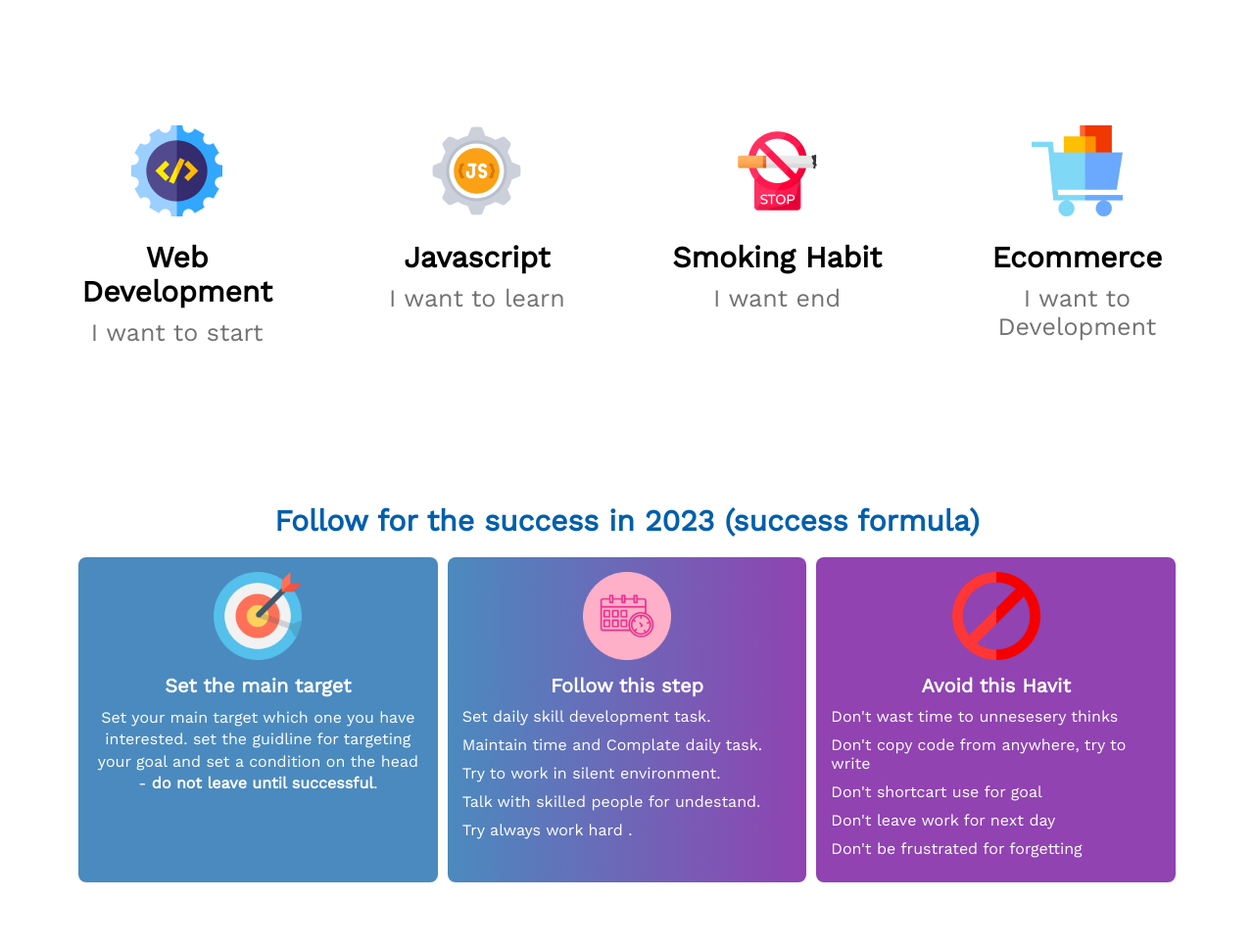
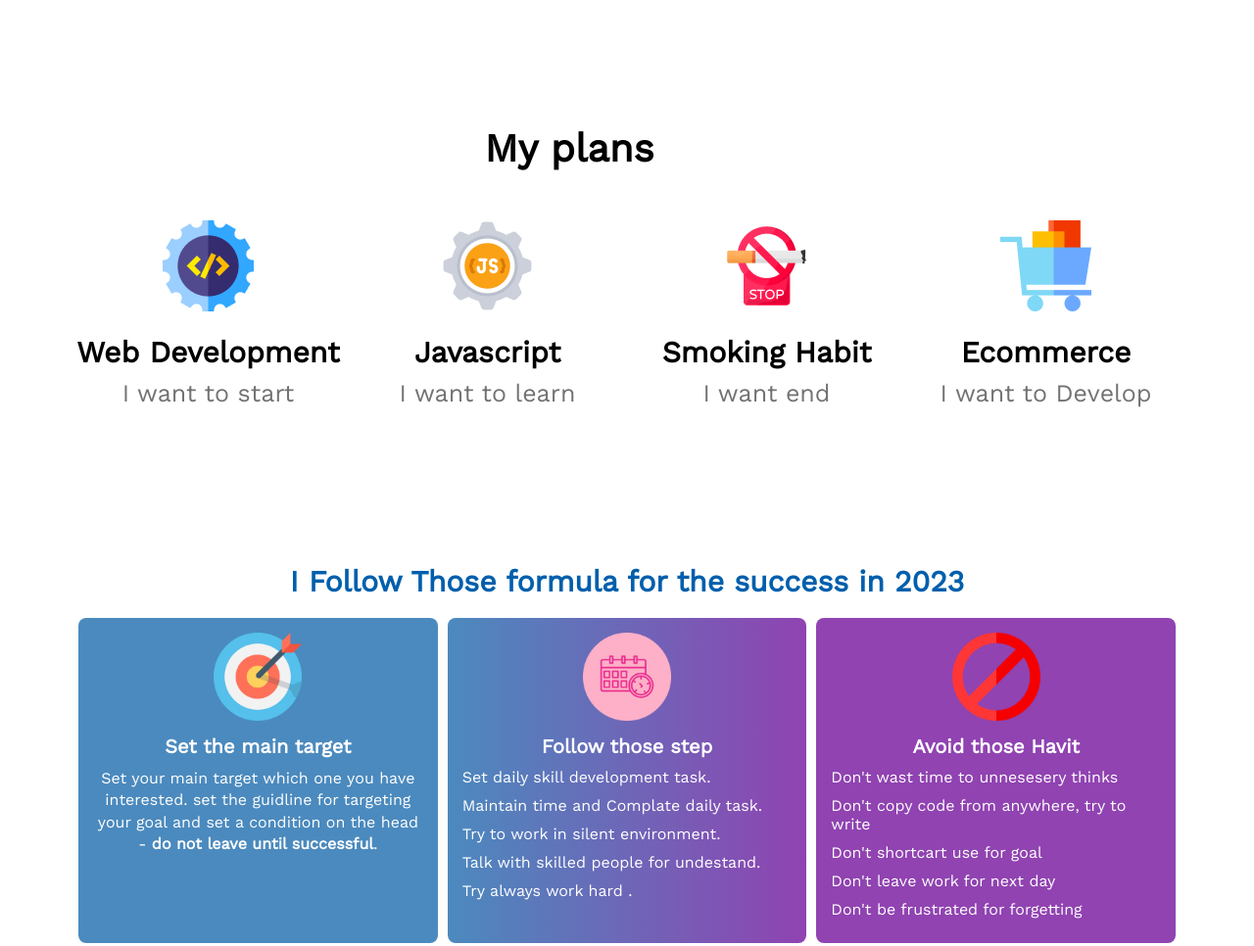
Before and after one commit to mrlaboratory/new-year-new-me, a plain HTML site: page index.html in a window 1280 px wide. Shown: the part 1660-2626 px from the top of the page at 98% size. Drawn offline with nearby package versions, Linux system fonts and the light colour scheme.

Commit message:
fixed some issus and currection some text

```diff
--- a/index.html
+++ b/index.html
@@ -58,6 +58,9 @@
 
         <!-- plan section start -->
         <section class="plan-section">
+
+            <h2 class="section-title">My plans</h2>
+       <div class="plan-container">
         <div class="plan">
             <img src="images/icons/web.png" alt="web development image" class="plan-img">
             <h2 class="plan-title">Web Development</h2>
@@ -76,7 +79,8 @@
         <div class="plan">
             <img src="images/icons/ecom.png" alt="ecommerce image" class="plan-img">
             <h2 class="plan-title">Ecommerce</h2>
-                <p class="plan-description">I want to Development</p>
+            <p class="plan-description">I want to Develop</p>
+        </div>
        </div>
         </section>
 
@@ -84,7 +88,7 @@
 
         <!-- success formula section-->
         <div class="success-section">
-            <h2 class="success-title">Follow for the success in 2023 (success formula)</h2>
+            <h2 class="success-title">I Follow Those formula for the success in 2023</h2>
             <div class="success-container">
                 <div class="success-item color1">
                     <img src="images/target.png" alt="target images">
@@ -96,7 +100,7 @@
                 </div>
                 <div class="success-item color2">
                     <img src="images/deadline.png" alt="follow step images">
-                    <h3 class="item-title"> Follow this step </h3>
+                    <h3 class="item-title"> Follow those step </h3>
                     <ul>
                         <li>Set daily skill development task.</li>
                         <li>Maintain time and Complate daily task.</li>
@@ -109,7 +113,7 @@
                 </div>
                 <div class="success-item color3">
                     <img src="images/avoid.png" alt="avoide havit images">
-                    <h3 class="item-title">Avoid this Havit</h3>
+                    <h3 class="item-title">Avoid those Havit</h3>
                     <ul>
                         <li>Don't wast time to unnesesery thinks</li>
                         <li>Don't copy code from anywhere, try to write</li>
--- a/style/style.css
+++ b/style/style.css
@@ -126,13 +126,24 @@ main {
 
 
 /* plan section style */
-.plan-section {
+.plan-section{
+    margin-bottom: 130px;
+}
+.plan-container {
     display: flex;
-    gap: 85px;
+    gap: 45pxpx;
     justify-content: center;
     text-align: center;
-    margin-bottom: 130px;
     width: 100%;
+
+}
+
+.plan-section .section-title{
+    text-align: center;
+    font-weight: 700;
+font-size: 40px;
+margin-bottom: 50px;
+color: black;
 }
 
 .plan {
```
Lines whose indentation alone changed are shown as unchanged.
